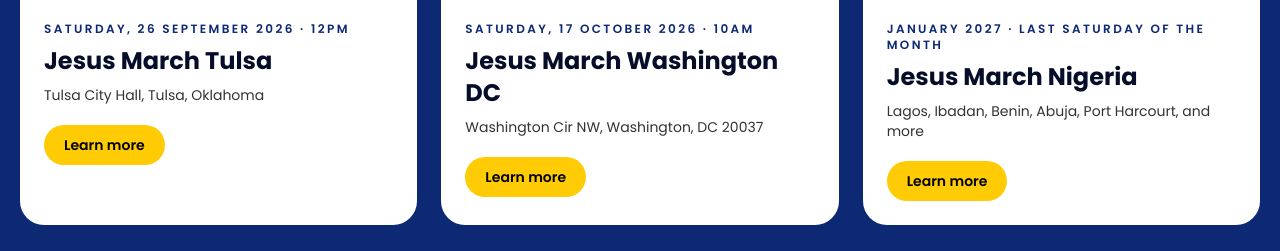
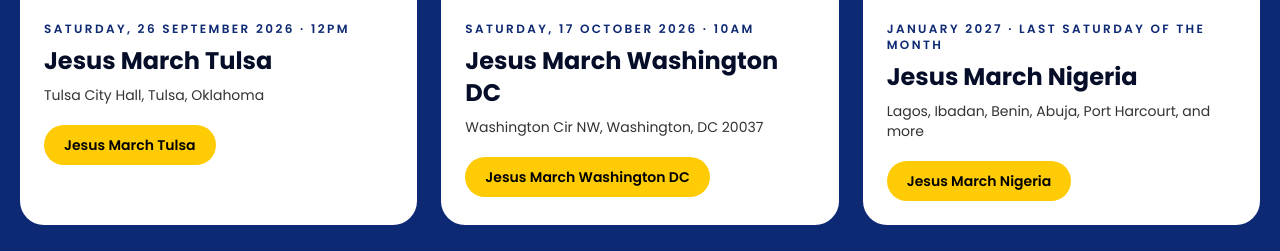
Before and after one commit to Dabe90/jesusmarchhtx, a Next.js app: page / in a window 1280 px wide. Shown: the part 3920-4171 px from the top of the page. Built offline with nearby package versions, Linux system fonts and the light colour scheme.

Commit message:
Name march links after each city instead of Learn more.

```diff
--- a/src/app/page.tsx
+++ b/src/app/page.tsx
@@ -133,7 +133,7 @@
                   <h3 className="mt-2 text-2xl font-bold text-midnight">{program.title}</h3>
                   <p className="mt-2 text-sm text-ink-3">{program.where}</p>
                   <div className="mt-5">
-                    <ButtonLink href={program.href}>Learn more</ButtonLink>
+                    <ButtonLink href={program.href}>{program.title}</ButtonLink>
                   </div>
                 </div>
               </article>
--- a/src/app/programs/page.tsx
+++ b/src/app/programs/page.tsx
@@ -31,7 +31,7 @@
               <h3 className="mt-2 text-2xl font-bold text-midnight">{program.title}</h3>
               <p className="mt-2 text-sm text-ink-3">{program.where}</p>
               <div className="mt-5">
-                <ButtonLink href={program.href}>Learn more</ButtonLink>
+                <ButtonLink href={program.href}>{program.title}</ButtonLink>
               </div>
             </div>
           </article>
--- a/src/app/schedule/page.tsx
+++ b/src/app/schedule/page.tsx
@@ -22,7 +22,7 @@
             <h2 className="mt-2 font-display text-2xl">{program.title}</h2>
             <p className="mt-2 text-sm text-ink-3">{program.where}</p>
             <div className="mt-4">
-              <ButtonLink href={program.href}>Learn more</ButtonLink>
+              <ButtonLink href={program.href}>{program.title}</ButtonLink>
             </div>
           </article>
         ))}
--- a/src/components/MarchCards.tsx
+++ b/src/components/MarchCards.tsx
@@ -20,7 +20,7 @@
               href={`/marches/${march.slug}`}
               className="mt-auto inline-flex w-fit rounded-full bg-gold px-5 py-2.5 text-sm font-semibold text-black transition hover:bg-gold-2"
             >
-              Learn more
+              {march.title}
             </Link>
           </div>
         </article>
```
